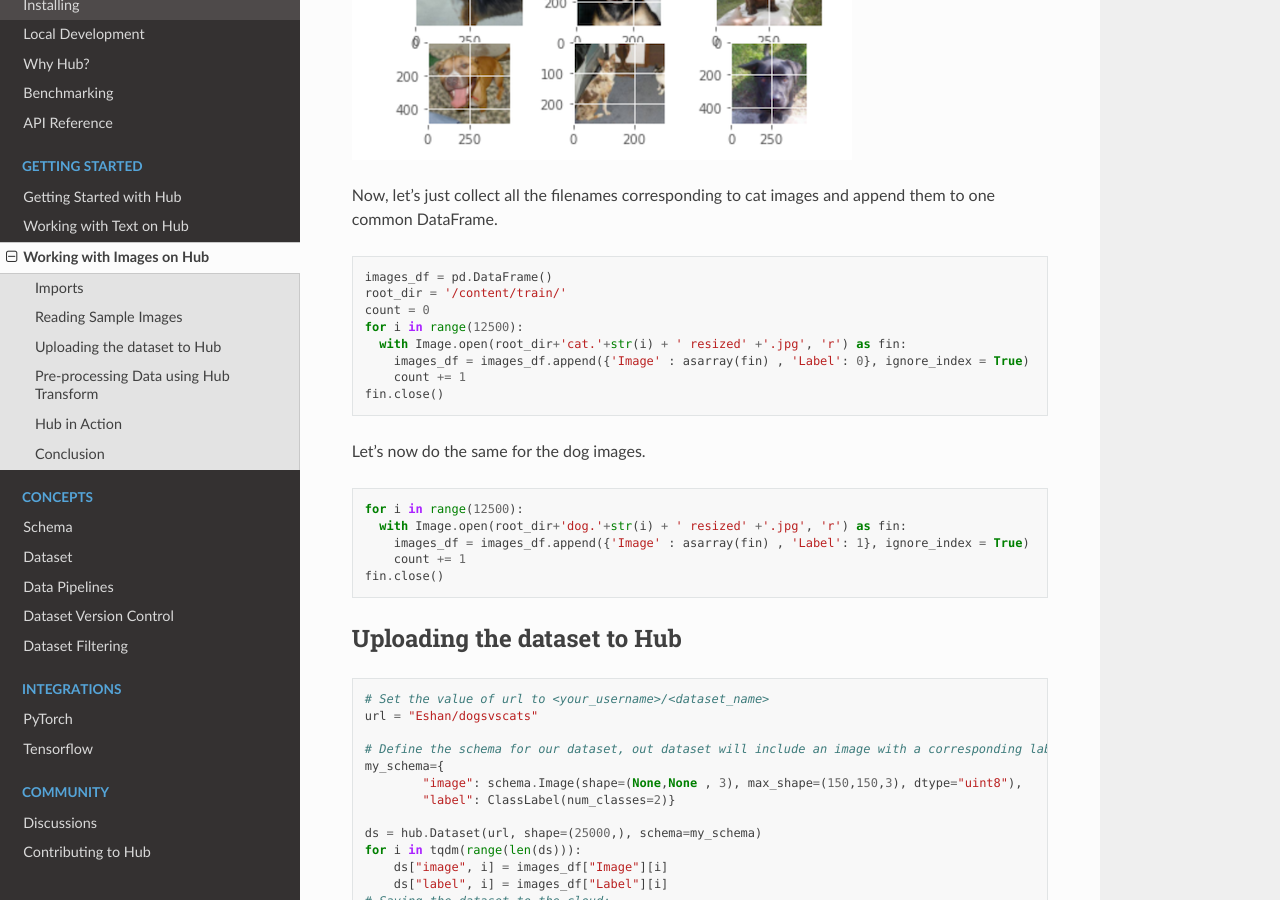
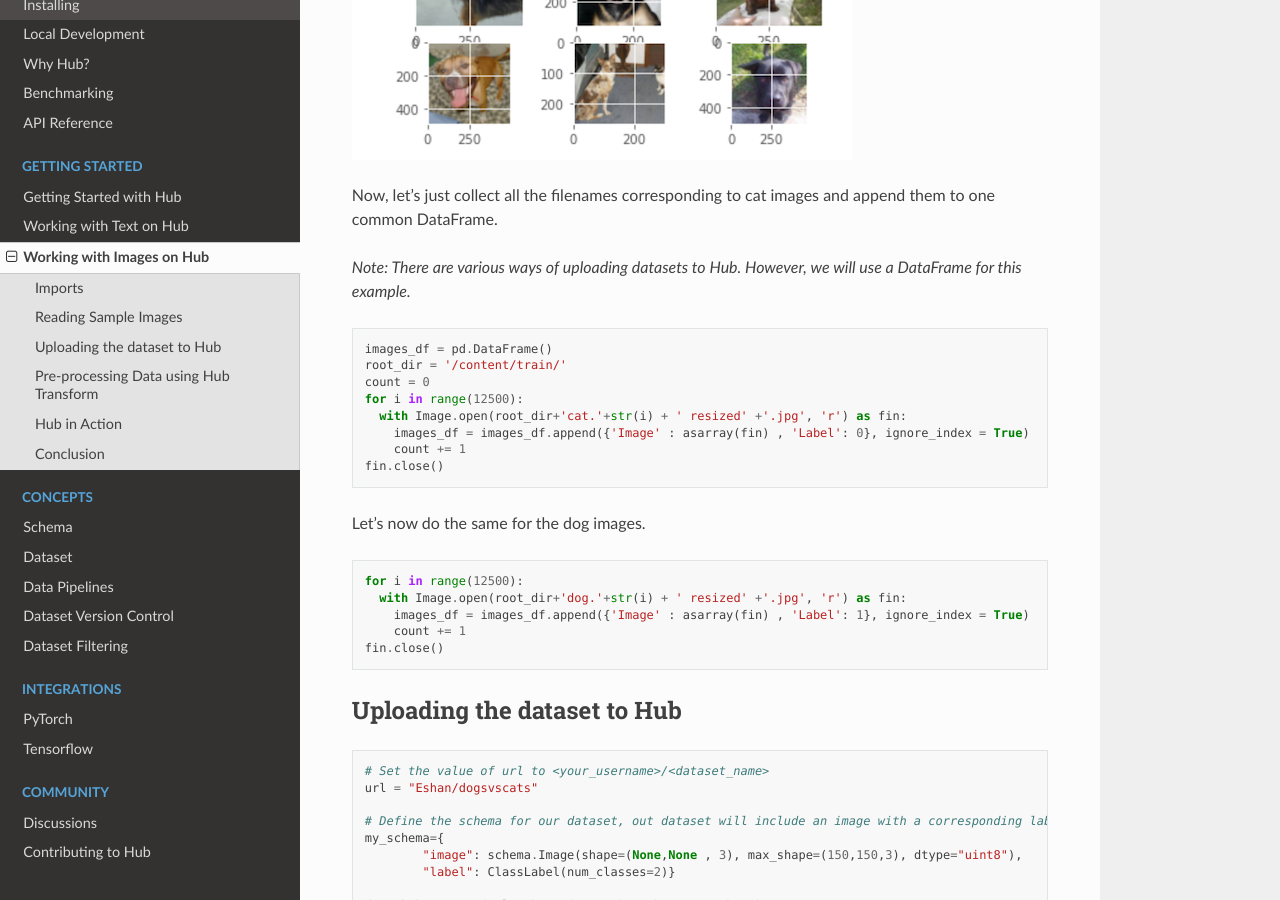
Before and after one commit to activeloopai/deeplake, a Sphinx documentation site: the page built from docs/source/working_with_images.md, in a window 1280 px wide and 900 px high, scrolled down 1193 px. Built offline with Sphinx 7.4.7 and the Read the Docs theme 2.0.0, drawn with Linux system fonts in a browser that asks for light colours.

Commit message:
Add DataFrame note

````diff
--- a/docs/source/working_with_images.md
+++ b/docs/source/working_with_images.md
@@ -42,6 +42,9 @@ pyplot.show()
 
 
 Now, let's just collect all the filenames corresponding to cat images and append them to one common DataFrame.
+
+*Note: There are various ways of uploading datasets to Hub. However, we will use a DataFrame for this example.*
+
 ```py
 images_df = pd.DataFrame()
 root_dir = '/content/train/'
````
